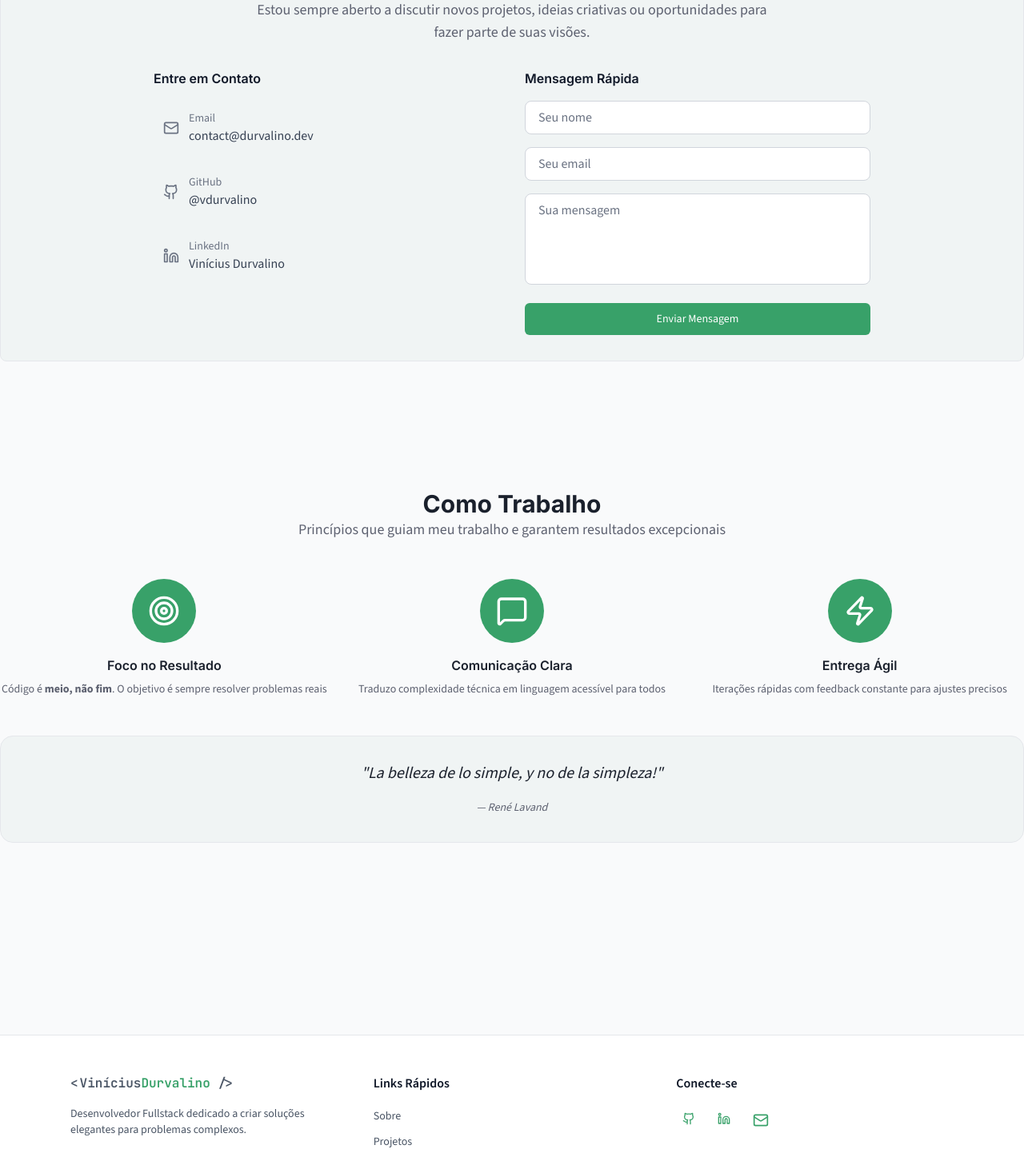
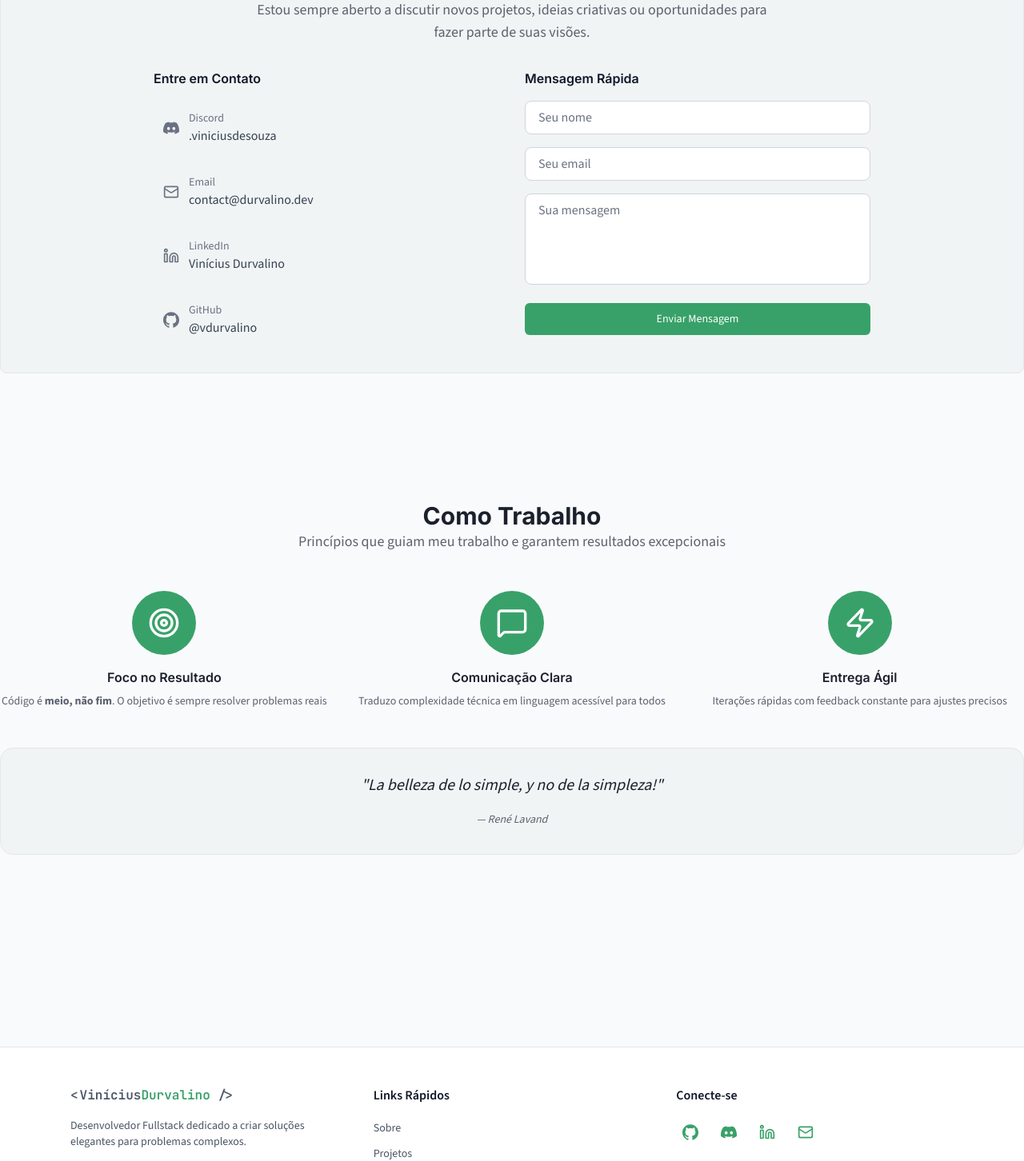
Before and after one commit to vdurvalino/professional-profile-page, a Next.js app: page / in a window 1280 px wide. Shown: the part 3520-4972 px from the top of the page at 80% size. Built offline with nearby package versions, Linux system fonts and the light colour scheme.

Commit message:
feat: add Discord contact option and refactor social links

```diff
--- a/src/components/ContactSection.tsx
+++ b/src/components/ContactSection.tsx
@@ -1,8 +1,12 @@
 import React from 'react';
-import {Github, Linkedin, Mail} from 'lucide-react';
+import { Mail} from 'lucide-react';
 import Link from "next/link";
 import {twMerge} from "tailwind-merge";
 import {Button} from "@/components/ui/Button";
+import {GitHub} from "@/components/ui/icons/GitHub";
+import {Linkedin} from "@/components/ui/icons/Linkedin";
+import {DISCORD, EMAIL, GITHUB, LINKEDIN} from "@/constants/social";
+import {Discord} from "@/components/ui/icons/Discord";
 
 type ContactSectionProps = { className?: string }
 
@@ -29,7 +33,21 @@ export const ContactSection: React.FC<ContactSectionProps> = ( {className}: Cont
                             </h3>
                             <div className="space-y-3">
                                 <Link
-                                    href="mailto:contact@durvalino.dev"
+                                    href={DISCORD}
+                                    target={"_blank"}
+                                    className="flex items-center gap-3 p-3 hover:bg-gray-50 dark:hover:bg-gray-700 rounded-lg transition-colors group"
+                                >
+                                    <Discord
+                                        className="w-5 h-5 fill-gray-500 group-hover:fill-gray-700 dark:group-hover:fill-gray-400"/>
+                                    <div>
+                                        <div className="text-sm text-gray-500 dark:text-gray-400">Discord</div>
+                                        <div
+                                            className="text-gray-700 dark:text-gray-300">.viniciusdesouza
+                                        </div>
+                                    </div>
+                                </Link>
+                                <Link
+                                    href={EMAIL}
                                     target={"_blank"}
                                     className="flex items-center gap-3 p-3 hover:bg-gray-50 dark:hover:bg-gray-700 rounded-lg transition-colors group"
                                 >
@@ -44,21 +62,7 @@ export const ContactSection: React.FC<ContactSectionProps> = ( {className}: Cont
                                 </Link>
 
                                 <Link
-                                    href="https://github.com/vdurvalino/"
-                                    target="_blank"
-                                    rel="noopener noreferrer"
-                                    className="flex items-center gap-3 p-3 hover:bg-gray-50 dark:hover:bg-gray-700 rounded-lg transition-colors group"
-                                >
-                                    <Github
-                                        className="w-5 h-5 text-gray-500 group-hover:text-gray-700 dark:group-hover:text-gray-400"/>
-                                    <div>
-                                        <div className="text-sm text-gray-500 dark:text-gray-400">GitHub</div>
-                                        <div className="text-gray-700 dark:text-gray-300">@vdurvalino</div>
-                                    </div>
-                                </Link>
-
-                                <Link
-                                    href="https://www.linkedin.com/in/vinicius-d-de-souza-b745a41bb/"
+                                    href={LINKEDIN}
                                     target="_blank"
                                     rel="noopener noreferrer"
                                     className="flex items-center gap-3 p-3 hover:bg-gray-50 dark:hover:bg-gray-700 rounded-lg transition-colors group"
@@ -69,6 +73,20 @@ export const ContactSection: React.FC<ContactSectionProps> = ( {className}: Cont
                                         <div className="text-sm text-gray-500 dark:text-gray-400">LinkedIn</div>
                                         <div className="text-gray-700 dark:text-gray-300">Vinícius Durvalino
                                         </div>
+                                    </div>
+                                </Link>
+
+                                <Link
+                                    href={GITHUB}
+                                    target="_blank"
+                                    rel="noopener noreferrer"
+                                    className="flex items-center gap-3 p-3 hover:bg-gray-50 dark:hover:bg-gray-700 rounded-lg transition-colors group"
+                                >
+                                    <GitHub
+                                        className="w-5 h-5 fill-gray-500 group-hover:fill-gray-700 dark:group-hover:fill-gray-400"/>
+                                    <div>
+                                        <div className="text-sm text-gray-500 dark:text-gray-400">GitHub</div>
+                                        <div className="text-gray-700 dark:text-gray-300">@vdurvalino</div>
                                     </div>
                                 </Link>
                             </div>
--- a/src/components/FooterSection.tsx
+++ b/src/components/FooterSection.tsx
@@ -1,8 +1,12 @@
 import React from 'react';
-import {Coffee, Github, Linkedin, Mail} from 'lucide-react';
+import {Coffee, Mail} from 'lucide-react';
 import Link from "next/link";
 import {Logo} from "@/components/ui/Logo";
 import {SocialButton} from "@/components/SocialButton";
+import {GitHub} from "@/components/ui/icons/GitHub";
+import {Linkedin} from "@/components/ui/icons/Linkedin";
+import {Discord} from "@/components/ui/icons/Discord";
+import {DISCORD, EMAIL, GITHUB, LINKEDIN} from "@/constants/social";
 
 export const FooterSection: React.FC = () => {
     return (
@@ -51,21 +55,28 @@ export const FooterSection: React.FC = () => {
                         <div className="flex gap-3">
                             <SocialButton
                                 as={Link}
-                                href="https://github.com/vdurvalino/"
+                                href={GITHUB}
                                 target="_blank"
                             >
-                                <Github className="w-4 h-4"/>
+                                <GitHub className={"fill-primary"}/>
                             </SocialButton>
                             <SocialButton
                                 as={Link}
-                                href="https://www.linkedin.com/in/vinicius-d-de-souza-b745a41bb/"
+                                href={DISCORD}
                                 target="_blank"
                             >
-                                <Linkedin className="w-4 h-4"/>
+                                <Discord className="w-5 h-5 fill-primary"/>
                             </SocialButton>
                             <SocialButton
                                 as={Link}
-                                href="mailto:contact@durvalino.dev"
+                                href={LINKEDIN}
+                                target="_blank"
+                            >
+                                <Linkedin className="w-5 h-5"/>
+                            </SocialButton>
+                            <SocialButton
+                                as={Link}
+                                href={EMAIL}
                                 target="_blank"
                             >
                                 <Mail className="w-5 h-5"/>
--- /dev/null
+++ b/src/components/ui/icons/Discord.tsx
@@ -0,0 +1,20 @@
+import React from 'react';
+import {twMerge} from "tailwind-merge";
+
+type DiscordProps = { className?: string }
+
+export const Discord: React.FC<DiscordProps> = ( {className}: DiscordProps ) => {
+    return (
+        <svg
+            role="img"
+            viewBox="0 0 24 24"
+            xmlns="http://www.w3.org/2000/svg"
+            className={twMerge("w-5 h-5", className)}
+        >
+            <title>Discord</title>
+            <path
+                d="M20.317 4.3698a19.7913 19.7913 0 00-4.8851-1.5152.0741.0741 0 00-.0785.0371c-.211.3753-.4447.8648-.6083 1.2495-1.8447-.2762-3.68-.2762-5.4868 0-.1636-.3933-.4058-.8742-.6177-1.2495a.077.077 0 00-.0785-.037 19.7363 19.7363 0 00-4.8852 1.515.0699.0699 0 00-.0321.0277C.5334 9.0458-.319 13.5799.0992 18.0578a.0824.0824 0 00.0312.0561c2.0528 1.5076 4.0413 2.4228 5.9929 3.0294a.0777.0777 0 00.0842-.0276c.4616-.6304.8731-1.2952 1.226-1.9942a.076.076 0 00-.0416-.1057c-.6528-.2476-1.2743-.5495-1.8722-.8923a.077.077 0 01-.0076-.1277c.1258-.0943.2517-.1923.3718-.2914a.0743.0743 0 01.0776-.0105c3.9278 1.7933 8.18 1.7933 12.0614 0a.0739.0739 0 01.0785.0095c.1202.099.246.1981.3728.2924a.077.077 0 01-.0066.1276 12.2986 12.2986 0 01-1.873.8914.0766.0766 0 00-.0407.1067c.3604.698.7719 1.3628 1.225 1.9932a.076.076 0 00.0842.0286c1.961-.6067 3.9495-1.5219 6.0023-3.0294a.077.077 0 00.0313-.0552c.5004-5.177-.8382-9.6739-3.5485-13.6604a.061.061 0 00-.0312-.0286zM8.02 15.3312c-1.1825 0-2.1569-1.0857-2.1569-2.419 0-1.3332.9555-2.4189 2.157-2.4189 1.2108 0 2.1757 1.0952 2.1568 2.419 0 1.3332-.9555 2.4189-2.1569 2.4189zm7.9748 0c-1.1825 0-2.1569-1.0857-2.1569-2.419 0-1.3332.9554-2.4189 2.1569-2.4189 1.2108 0 2.1757 1.0952 2.1568 2.419 0 1.3332-.946 2.4189-2.1568 2.4189Z"
+            />
+        </svg>
+    );
+};
--- /dev/null
+++ b/src/components/ui/icons/GitHub.tsx
@@ -0,0 +1,20 @@
+import React from 'react';
+import {twMerge} from "tailwind-merge";
+
+type GithubProps = { className?: string }
+
+export const GitHub: React.FC<GithubProps> = ( {className}: GithubProps) => {
+    return (
+        <svg
+            role="img"
+            viewBox="0 0 24 24"
+            xmlns="http://www.w3.org/2000/svg"
+            className={twMerge("w-5 h-5", className)}
+        >
+            <title>GitHub</title>
+            <path
+                d="M12 .297c-6.63 0-12 5.373-12 12 0 5.303 3.438 9.8 8.205 11.385.6.113.82-.258.82-.577 0-.285-.01-1.04-.015-2.04-3.338.724-4.042-1.61-4.042-1.61C4.422 18.07 3.633 17.7 3.633 17.7c-1.087-.744.084-.729.084-.729 1.205.084 1.838 1.236 1.838 1.236 1.07 1.835 2.809 1.305 3.495.998.108-.776.417-1.305.76-1.605-2.665-.3-5.466-1.332-5.466-5.93 0-1.31.465-2.38 1.235-3.22-.135-.303-.54-1.523.105-3.176 0 0 1.005-.322 3.3 1.23.96-.267 1.98-.399 3-.405 1.02.006 2.04.138 3 .405 2.28-1.552 3.285-1.23 3.285-1.23.645 1.653.24 2.873.12 3.176.765.84 1.23 1.91 1.23 3.22 0 4.61-2.805 5.625-5.475 5.92.42.36.81 1.096.81 2.22 0 1.606-.015 2.896-.015 3.286 0 .315.21.69.825.57C20.565 22.092 24 17.592 24 12.297c0-6.627-5.373-12-12-12"
+            />
+        </svg>
+    );
+};
--- /dev/null
+++ b/src/components/ui/icons/Linkedin.tsx
@@ -0,0 +1,23 @@
+import React from 'react';
+import {twMerge} from "tailwind-merge";
+
+type LinkedinProps = { className?: string }
+
+export const Linkedin: React.FC<LinkedinProps> = ( {className}: LinkedinProps ) => {
+    return (
+        <svg
+            xmlns="http://www.w3.org/2000/svg"
+            viewBox="0 0 24 24"
+            fill="none"
+            stroke="currentColor"
+            stroke-width="2"
+            stroke-linecap="round"
+            stroke-linejoin="round"
+            className={twMerge("w-5 h-5", className)}
+        >
+            <path d="M16 8a6 6 0 0 1 6 6v7h-4v-7a2 2 0 0 0-2-2 2 2 0 0 0-2 2v7h-4v-7a6 6 0 0 1 6-6z"/>
+            <rect width="4" height="12" x="2" y="9"/>
+            <circle cx="4" cy="4" r="2"/>
+        </svg>
+    );
+};
--- /dev/null
+++ b/src/constants/social.ts
@@ -0,0 +1,4 @@
+export const GITHUB = 'https://github.com/vdurvalino/'
+export const LINKEDIN = 'https://www.linkedin.com/in/vinicius-d-de-souza-b745a41bb/'
+export const DISCORD = 'https://discordapp.com/users/710987761661902990'
+export const EMAIL = "mailto:contact@durvalino.dev"
```
